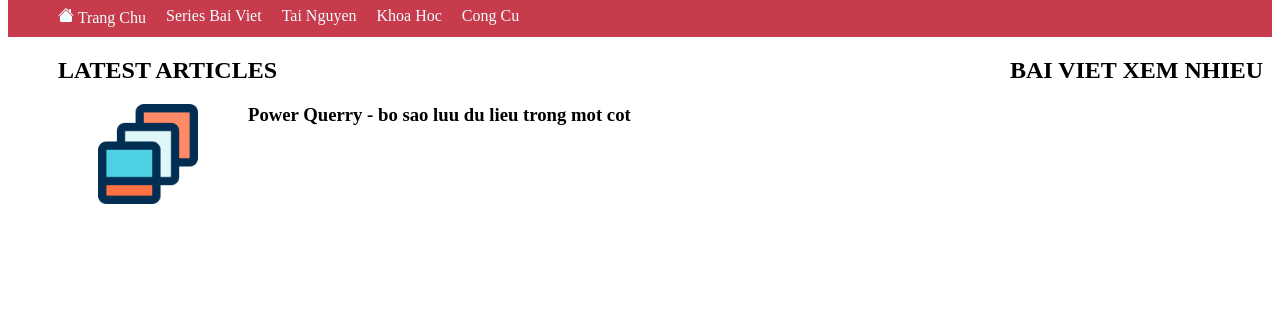
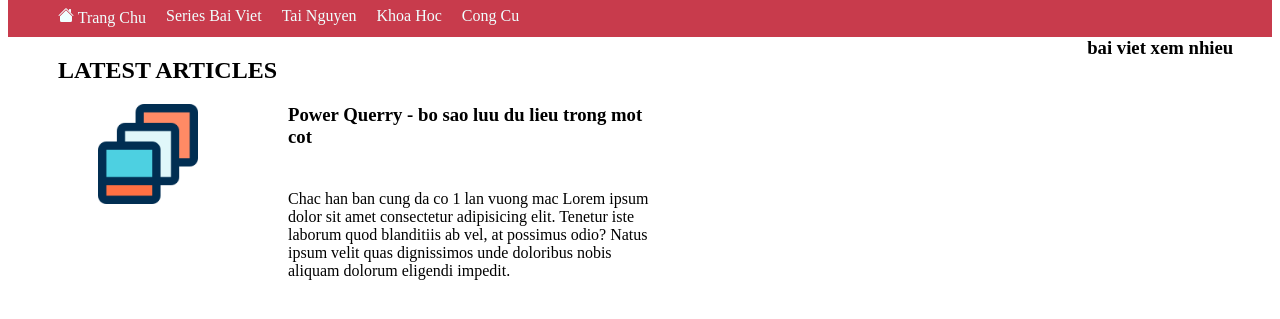
Before and after one commit to tinysoda/lesson4-layout, a plain HTML site: page bai1/index.html in a window 1280 px wide. Shown: the part 91-410 px from the top of the page. Drawn offline with Linux system fonts and the light colour scheme.

Commit message:
figured out title

```diff
--- a/bai1/index.html
+++ b/bai1/index.html
@@ -37,7 +37,15 @@
                     <ul style="list-style:none ;">
                         <li>
                             <img src="1206407.png" alt="" style="height: 100px;">
-                            <h3>Power Querry - bo sao luu du lieu trong mot cot</h3>
+                            <ul>
+                                <li>
+                                    <h3>Power Querry - bo sao luu du lieu trong mot cot</h3>
+                                </li>
+                                <li style="padding-left:50px ;margin-top: 0%;">
+                                    Chac han ban cung da co 1 lan vuong mac Lorem ipsum dolor sit amet consectetur adipisicing elit. Tenetur iste laborum quod blanditiis ab vel, at possimus odio? Natus ipsum velit quas dignissimos unde doloribus nobis aliquam dolorum eligendi impedit.
+                                </li>
+                            </ul>
+
                         </li>
                     </ul>
                 </div>
@@ -45,7 +53,7 @@
             <div class="sidebar" style="padding-right: 0%;">
                 <div class="searchbox"></div>
                 <div class="mostwatched">
-                    <h2>bai viet xem nhieu</h2>
+                    <h3>bai viet xem nhieu</h3>
                 </div>
             </div>
         </div>
--- a/bai1/style.css
+++ b/bai1/style.css
@@ -8,6 +8,7 @@
 }
 .menu ul li:hover{
     background-color: #B43544;
+    cursor: pointer;
 }
 .menu ul{
     list-style-type: none;
@@ -43,3 +44,6 @@ h3{
 .sidebar{
     padding-left: 30%;
 }
+.article{
+    width: 600px;
+}
```
